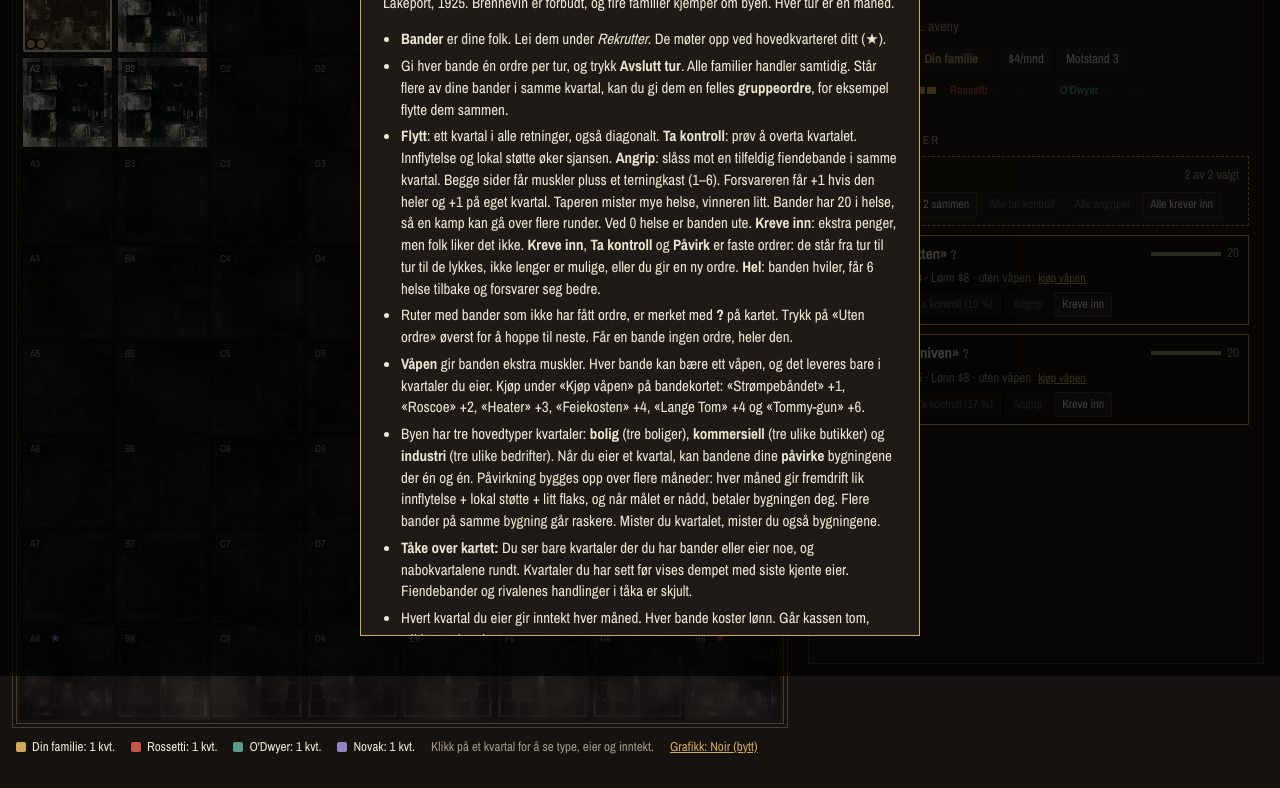
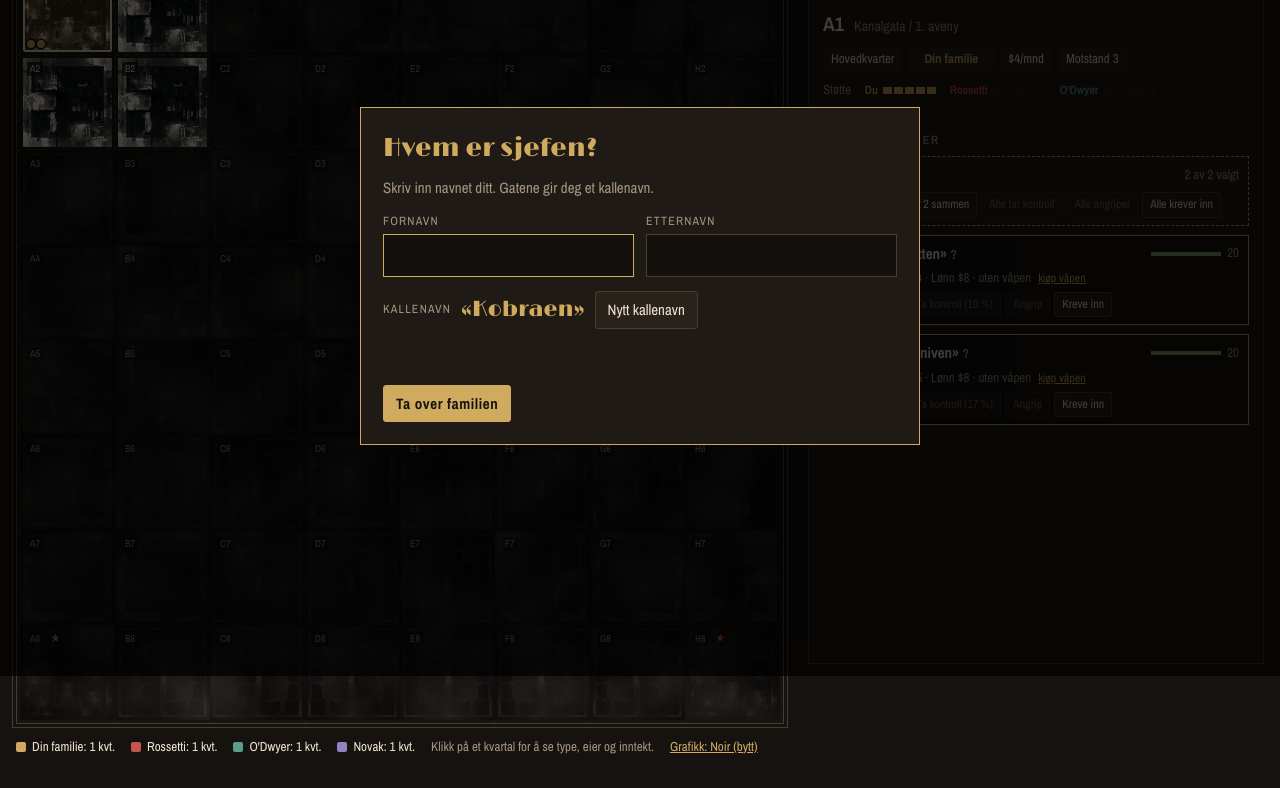
Before and after one commit to otorseth/Prohibition, a plain HTML site: page index.html in a window 1280 px wide. Shown: the part 124-912 px from the top of the page. Drawn offline with nearby package versions, Linux system fonts and the light colour scheme.

Commit message:
Sjefens navn med kallenavn
Co-Authored-By: Claude Opus 5.5 <noreply@anthropic.com>
Claude-Session: https://claude.ai/code/session_01CQPnU7hX9D2MaVDgqoPxcv

```diff
--- a/css/style.css
+++ b/css/style.css
@@ -22,6 +22,17 @@ button:focus-visible{outline:2px solid var(--brass);outline-offset:2px}
 .brand{display:flex;flex-direction:column}
 .brand h1{font-family:var(--display);font-weight:400;font-size:30px;letter-spacing:.06em;color:var(--brass);margin:0;line-height:1}
 .brand span{font-size:12px;letter-spacing:.14em;text-transform:uppercase;color:var(--muted)}
+.brand .boss{font-size:13px;color:var(--brass);font-style:italic;white-space:nowrap}
+.namecard p{color:var(--muted);margin:0 0 14px}
+.namerow{display:grid;grid-template-columns:1fr 1fr;gap:12px;margin-bottom:14px}
+.namerow label{display:flex;flex-direction:column;gap:4px;font-size:12px;letter-spacing:.1em;text-transform:uppercase;color:var(--muted)}
+.namerow input{font:inherit;font-size:17px;padding:8px 10px;background:#0006;border:1px solid var(--line);color:var(--paper);letter-spacing:0;text-transform:none}
+.namerow input:focus{outline:none;border-color:var(--brass)}
+.nickrow{display:flex;align-items:center;gap:10px;flex-wrap:wrap;margin-bottom:10px}
+.nickrow span{font-size:12px;letter-spacing:.1em;text-transform:uppercase;color:var(--muted)}
+.nickrow b{font-family:var(--display);font-weight:400;font-size:22px;color:var(--brass)}
+.namepreview{font-family:var(--display);font-size:24px;color:var(--brass)!important;min-height:30px;text-align:center;margin:6px 0 16px!important}
+@media (max-width:520px){.namerow{grid-template-columns:1fr}}
 .stats{display:flex;flex-wrap:wrap;gap:6px 22px;flex:1}
 .stat{display:flex;flex-direction:column}
 .stat small{font-size:11px;letter-spacing:.12em;text-transform:uppercase;color:var(--muted)}
--- a/index.html
+++ b/index.html
@@ -10,7 +10,7 @@
 </head>
 <body>
 <header class="top">
-  <div class="brand"><h1>Forbudstid</h1><span>Lakeport &middot; <b id="date"></b></span></div>
+  <div class="brand"><h1>Forbudstid</h1><span>Lakeport &middot; <b id="date"></b></span><em class="boss" id="boss"></em></div>
   <div class="stats" id="stats"></div>
   <div class="actions">
     <div class="music"><button class="btn" id="musicBtn" aria-pressed="true">♪ Musikk på</button><input type="range" id="vol" min="0" max="100" value="50" aria-label="Volum på musikken"><button class="btn" id="sfxBtn" aria-pressed="true">Effekter på</button></div>
@@ -56,6 +56,20 @@
 </div>
 
 
+<div class="ov" id="nameDlg" hidden>
+  <form class="card namecard" id="nameForm" autocomplete="off">
+    <h2>Hvem er sjefen?</h2>
+    <p>Skriv inn navnet ditt. Gatene gir deg et kallenavn.</p>
+    <div class="namerow">
+      <label>Fornavn<input id="nFirst" maxlength="16" required></label>
+      <label>Etternavn<input id="nLast" maxlength="18" required></label>
+    </div>
+    <div class="nickrow"><span>Kallenavn</span><b id="nNick"></b><button type="button" class="btn" id="nReroll">Nytt kallenavn</button></div>
+    <p class="namepreview" id="nPreview"></p>
+    <button class="btn main" type="submit">Ta over familien</button>
+  </form>
+</div>
+
 <div class="ov" id="evPop" hidden>
   <div class="bigwrap" role="dialog" aria-label="Hendelser forrige runde">
     <div class="bighead">
--- a/js/data.js
+++ b/js/data.js
@@ -60,6 +60,8 @@ const HQS=[[0,0],[7,7],[7,0],[0,7]];
 const SX=['Kanal','Mølle','Union','Marked','Lind','Smie','Bisp','Havne'];
 const FIRST=['Tommy','Sal','Benny','Frankie','Lou','Mickey','Vito','Eddie','Nicky','Joe','Dutch','Rocco','Mae','Ruby','Lola','Gus','Irish','Fat Pete'];
 const NICK=['Kniven','Lynet','Hatten','Snusen','Tannløs','Doktoren','Pianisten','Kalde','Kjeksen','Bjørnen','Presten','Revolveren','Smilet','Glasset'];
+// Kallenavn spillet gir sjefen (mellomnavn)
+const BOSSNICK=['Haien','Sigaren','Slakteren','Isbiten','Skyggen','Gribben','Bulldogen','Spøkelset','Bankieren','Gentlemannen','Stålneven','Silkehansken','Kortstokken','Diamanten','Ulven','Kobraen','Rotta','Hammeren','Jernkjeften','Tolvskuddet','Dommeren','Flaksen','Barbereren','Svartebørsen'];
 const ORD={infl:'Påvirk',none:'Ingen ordre',hold:'Hel',move:'Flytt',take:'Ta kontroll',attack:'Angrip',extort:'Kreve inn'};
 const MONTHS=['Januar','Februar','Mars','April','Mai','Juni','Juli','August','September','Oktober','November','Desember'];
 
--- a/js/ending.js
+++ b/js/ending.js
@@ -22,7 +22,7 @@ function paperHtml(win,photo){
     ?(S.over&&/rivalene er borte/.test(S.over.text)?'Rossetti, O\'Dwyer og Novak er borte fra gatene':`Eier ${own} av byens 64 kvartaler – ingen tør lenger utfordre familien`)
     :(S.over&&S.over.text?S.over.text:'De siste bandene er borte fra gatene');
   const story=win
-    ?`Etter ${months} måneder med gatekamper, bestikkelser og blod i rennesteinen er det ingen tvil lenger om hvem som bestemmer i Lakeport. Familien vant ${st.fw||0} kamper, sendte ${st.killed||0} av rivalenes folk i elva og tok over ${st.taken||0} kvartaler. Politiet nekter å kommentere. Ordføreren er ikke å få tak i.`
+    ?`${bossName()} har gjort det. Etter ${months} måneder med gatekamper, bestikkelser og blod i rennesteinen er det ingen tvil lenger om hvem som bestemmer i Lakeport. Familien vant ${st.fw||0} kamper, sendte ${st.killed||0} av rivalenes folk i elva og tok over ${st.taken||0} kvartaler. Politiet nekter å kommentere. Ordføreren er ikke å få tak i.`
     :`Etter ${months} måneder er det slutt. Familien mistet ${st.lost||0} bander og har ikke lenger fotfeste i byen. På speakeasyene snakkes det om hvem som tar over restene.`;
   const date=dateOf(S.turn).toUpperCase();
   return `<div class="pmast"><span>${date}</span><b>LAKEPORT EVENING STAR</b><span>5 CENTS</span></div>
@@ -30,7 +30,7 @@ function paperHtml(win,photo){
     <h1 class="phead">${head}</h1>
     <p class="psub">${sub}</p>
     <div class="pcols">
-      <figure class="pphoto">${photo?`<img src="${photo}" alt="">`:''}<figcaption>${win?'Sjefen over byen. Foto: Evening Star':'Tomme gater i Lakeport. Foto: Evening Star'}</figcaption></figure>
+      <figure class="pphoto">${photo?`<img src="${photo}" alt="">`:''}<figcaption>${win?`Sjefen over byen: ${bossShort()}. Foto: Evening Star`:'Tomme gater i Lakeport. Foto: Evening Star'}</figcaption></figure>
       <div class="ptext"><p class="pstory">${story}</p>
         <div class="pstats">${statLine().map(([k,v])=>`<div><small>${k}</small><b>${v}</b></div>`).join('')}</div>
       </div>
--- a/js/main.js
+++ b/js/main.js
@@ -66,16 +66,45 @@ document.getElementById('stats').addEventListener('click',e=>{if(e.target.closes
 
 document.getElementById('rulesBtn').onclick=()=>document.getElementById('rules').hidden=false;
 document.getElementById('rulesClose').onclick=()=>document.getElementById('rules').hidden=true;
-document.getElementById('endNew').onclick=()=>{hideEnding();endingShown=false;newGame()};
+document.getElementById('endNew').onclick=()=>{hideEnding();endingShown=false;newGame();askName()};
 document.getElementById('endMap').onclick=hideEnding;
 let confirmNew=false;
 document.getElementById('newBtn').onclick=e=>{
   if(!confirmNew){confirmNew=true;e.target.textContent='Sikker? Trykk igjen';setTimeout(()=>{confirmNew=false;e.target.textContent='Nytt spill'},3000);return}
-  confirmNew=false;e.target.textContent='Nytt spill';newGame();
+  confirmNew=false;e.target.textContent='Nytt spill';newGame();askName();
 };
 
 if(window.ResizeObserver)new ResizeObserver(()=>drawCity()).observe(document.querySelector('.map'));
 // forhåndsvisning av avslutningen: legg til #seier eller #tap i adressen
 if(location.hash==='#seier'||location.hash==='#tap')setTimeout(()=>showEnding(location.hash==='#seier'),300);
-if(load()){ui.sel=[...HQS[0]];render()}
-else{newGame();document.getElementById('rules').hidden=false}
+/* ---------- sjefens navn ---------- */
+let nameNick='', nameThen=null;
+function nameUpd(){
+  const cap=s=>s.charAt(0).toUpperCase()+s.slice(1);
+  const f=cap(document.getElementById('nFirst').value.trim()), l=cap(document.getElementById('nLast').value.trim());
+  document.getElementById('nNick').textContent=`«${nameNick}»`;
+  document.getElementById('nPreview').textContent=f||l?`${f||'…'} «${nameNick}» ${l||'…'}`:'';
+}
+function askName(then){
+  nameThen=then||null;
+  const b=S.boss;
+  nameNick=pick(BOSSNICK.filter(n=>!b||n!==b.nick));
+  document.getElementById('nFirst').value=b?b.first:'';
+  document.getElementById('nLast').value=b?b.last:'';
+  document.getElementById('nameDlg').hidden=false;
+  nameUpd(); setTimeout(()=>document.getElementById('nFirst').focus(),50);
+}
+document.getElementById('nReroll').onclick=()=>{const old=nameNick;nameNick=pick(BOSSNICK.filter(n=>n!==old));nameUpd();tileSwish()};
+['nFirst','nLast'].forEach(id=>document.getElementById(id).addEventListener('input',nameUpd));
+document.getElementById('nameForm').onsubmit=e=>{
+  e.preventDefault();
+  const cap=s=>s.charAt(0).toUpperCase()+s.slice(1);
+  const f=document.getElementById('nFirst').value.trim(), l=document.getElementById('nLast').value.trim();
+  if(!f||!l)return;
+  S.boss={first:cap(f),last:cap(l),nick:nameNick}; save();
+  document.getElementById('nameDlg').hidden=true; render();
+  if(nameThen)nameThen();
+};
+
+if(load()){ui.sel=[...HQS[0]];render();if(!S.boss)askName()}
+else{newGame();askName(()=>document.getElementById('rules').hidden=false)}
--- a/js/save.js
+++ b/js/save.js
@@ -13,4 +13,5 @@ function migrate(){
   }
   if(S.ledStart==null)S.ledStart=S.money[0];
   if(S.v<5){S.seen=null;S.mem=null;S.v=5;save()} // tåke: fylles ut ved første visning
+  if(S.v<6){S.boss=null;S.v=6;save()} // sjefens navn spørres om ved neste oppstart
 }
--- a/js/state.js
+++ b/js/state.js
@@ -33,9 +33,12 @@ function makeGang(){
     cost:(mus+inf)*4+r(0,6),up:Math.ceil((mus+inf)/3)};
 }
 
+// Sjefens navn: fornavn «kallenavn» etternavn
+const bossName=()=>S.boss?`${S.boss.first} «${S.boss.nick}» ${S.boss.last}`:'Sjefen';
+const bossShort=()=>S.boss?`${S.boss.first} ${S.boss.last}`:'Sjefen';
 function newGame(){
   endingShown=false;
-  S={v:5,ledStart:60,st:{},turn:1,seen:null,mem:null,nid:1,money:[60,60,60,60],blocks:[],gangs:[],pool:[],log:[],dead:[false,false,false,false],over:false};
+  S={v:6,boss:null,ledStart:60,st:{},turn:1,seen:null,mem:null,nid:1,money:[60,60,60,60],blocks:[],gangs:[],pool:[],log:[],dead:[false,false,false,false],over:false};
   const bag=[...Array(30).fill('bolig'),...Array(18).fill('komm'),...Array(14).fill('ind')];
   for(let y=0;y<N;y++)for(let x=0;x<N;x++){
     let t=pick(bag);
--- a/js/ui.js
+++ b/js/ui.js
@@ -4,6 +4,7 @@ function render(){
   VIS=updateSeen();
   const e=econ(0), ext=extortForecast(0), net=e.net+ext, gone=desertForecast(0);
   document.getElementById('date').textContent=dateOf(S.turn);
+  document.getElementById('boss').textContent=S.boss?bossName():'';
   document.getElementById('stats').innerHTML=`
     <button class="stat statbtn" data-a="ledger" title="Se regnskapet"><small>Kasse</small><b>$${S.money[0]}</b></button>
     <button class="stat statbtn" data-a="ledger" title="Inntekt $${e.inc} + innkreving $${ext} − lønn $${e.up}"><small>Forventet netto</small><b style="color:${net<0?'var(--blood)':'var(--ok)'}">${net>=0?'+':''}$${net}</b></button>
```
Also changed, not shown: 2 other files.
